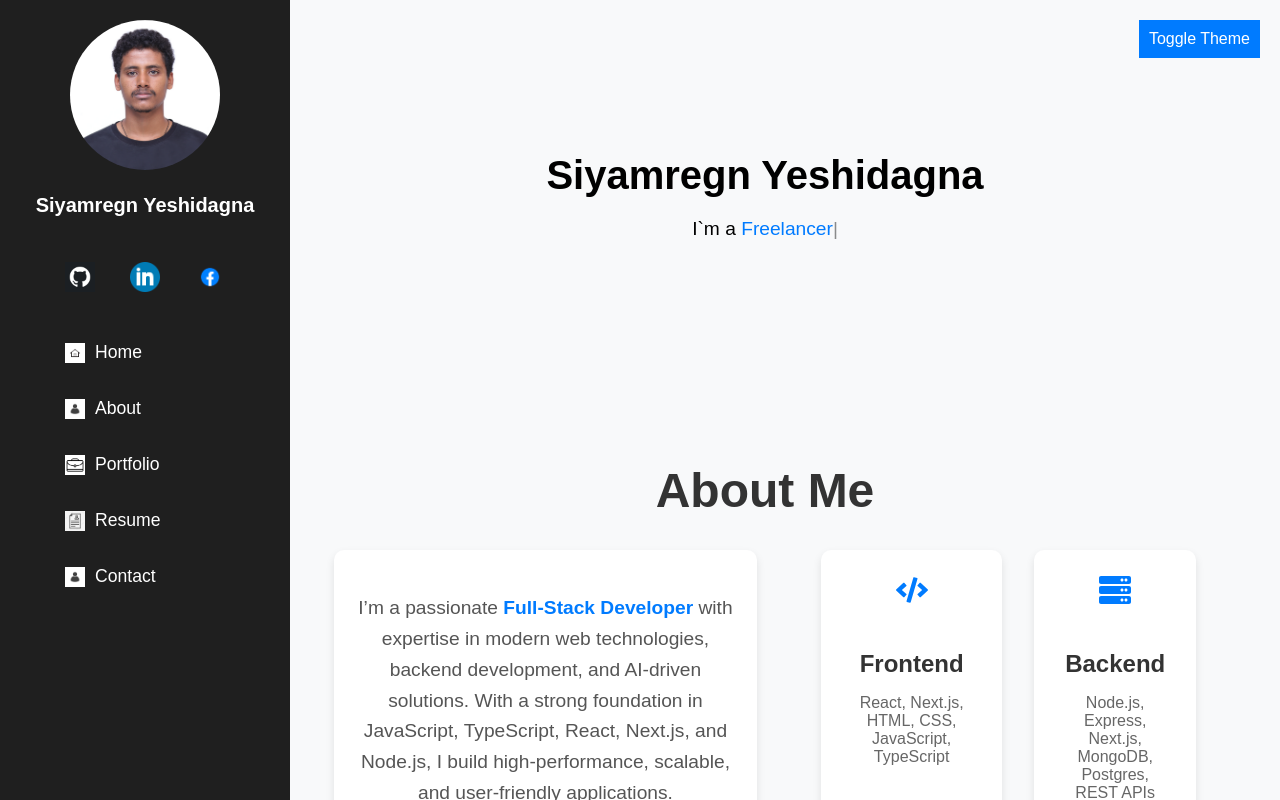
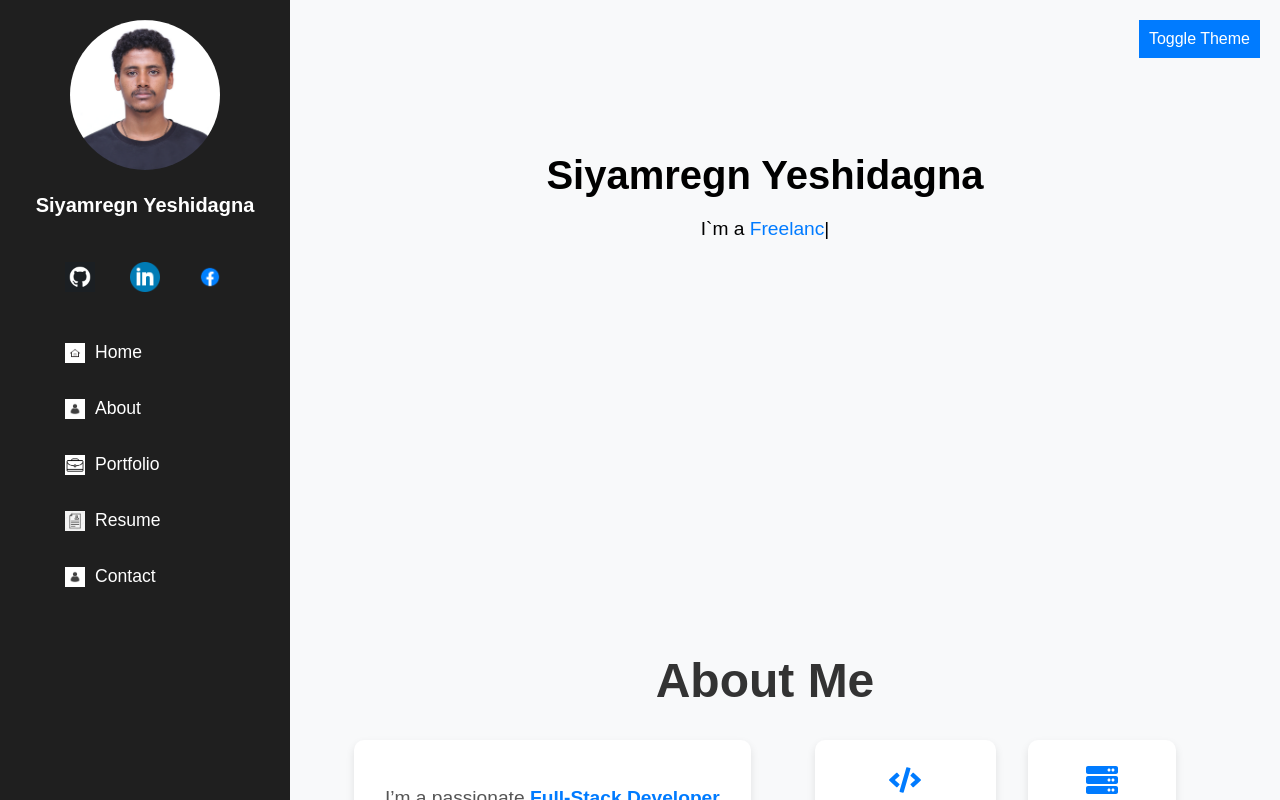
Before and after one commit to siyamregn777/portfolio, a Next.js app: page / in a window 1280 px wide. Shown: the top 800 px of the page. Built offline with nearby package versions, Linux system fonts and the light colour scheme.

Commit message:
add css for the abut page

```diff
--- a/src/app/about/about.css
+++ b/src/app/about/about.css
@@ -2,6 +2,8 @@
 .about.section {
   padding: 4rem 1rem;
   background-color: #f9f9f9;
+  margin-top: 190px;
+  margin-right: 0%;
 }
 
 .container {
--- a/src/app/globals.css
+++ b/src/app/globals.css
@@ -5,11 +5,19 @@ body {
   padding: 0;
   transition: background-color 0.3s, color 0.3s;
 }
+/* Reset extra margins and padding */
+body, html, #root {
+  margin: 0;
+  padding: 0;
+  width: 100%;
+  overflow-x: hidden; /* Prevent horizontal overflow */
+}
 
 /* Header Container */
 .header-container {
   display: flex;
   height: 100vh; /* Full viewport height */
+  margin-right: 0%;
 }
 
 /* Header (Left Side) */
@@ -30,6 +38,7 @@ body {
 }
 
 /* Content Display (Right Side) */
+/* Content Display (Right Side) */
 .content-display {
   flex: 1; /* Take remaining space */
   padding: 20px;
@@ -37,11 +46,20 @@ body {
   margin-left: 250px; /* Offset by the width of the sidebar */
   min-height: 100vh; /* Full viewport height */
   transition: background-color 0.3s, color 0.3s;
+  width: calc(100% - 250px); /* Ensure full width minus sidebar */
+  box-sizing: border-box; /* Include padding in width calculation */
+  margin-right: 0%;
 }
 
 /* Dark Mode for Content Area */
 body.dark .content-display {
-  background-color: #121212;
+  background-color: #3e3d3d;
+  color: #fff;
+}
+
+/* Dark Mode for Content Area */
+body.dark .content-display {
+  background-color: #3e3d3d;
   color: #fff;
 }
 
--- a/src/app/portfolio/portfolio.css
+++ b/src/app/portfolio/portfolio.css
@@ -1,15 +1,23 @@
+/* Base styles */
 .portfolio.section {
   padding: 50px 0;
   background-color: #f9f9f9;
 }
 
+/* .container {
+  width: 90%;
+  max-width: 1200px;
+  margin: 0 auto;
+  text-align: center;
+} */
 .container {
   width: 90%;
   max-width: 1200px;
   margin: 0 auto;
   text-align: center;
+  padding: 0 20px; /* Add padding for better spacing */
+  box-sizing: border-box; /* Include padding in width calculation */
 }
-
 .projects-grid {
   display: grid;
   grid-template-columns: repeat(auto-fit, minmax(250px, 1fr));
@@ -52,15 +60,40 @@
   font-size: 1em;
   color: #555;
 }
+
+/* Dark mode styles */
 .portfolio.dark {
-  background-color: #121212;
-  color: #fff;
+  background-color: #444242; /* Dark background for the portfolio section */
+  color: #fff; /* Ensure all text is white in dark mode */
 }
 
+.portfolio.dark .container h2 {
+  color: #fff; /* Make the "Portfolio" heading white in dark mode */
+}
+
+.portfolio.dark .project-card {
+  background-color: #1f1f1f; /* Dark background for project cards */
+  border-color: #333; /* Darker border for project cards */
+}
+
+.portfolio.dark .project-card h3 {
+  color: #fff; /* Ensure project titles are white */
+}
+
+.portfolio.dark .project-card p {
+  color: #ccc; /* Lighter text for project descriptions */
+}
+
+.portfolio.dark .project-card:hover {
+  box-shadow: 0 10px 20px rgba(255, 255, 255, 0.1); /* Lighter shadow for dark mode */
+}
+
+/* Light mode styles */
 .portfolio.light {
   background-color: #f8f9fa;
   color: #333;
 }
+
 /* Responsive Styles */
 @media (max-width: 768px) {
   .projects-grid {
--- a/src/app/resume/page.tsx
+++ b/src/app/resume/page.tsx
@@ -1,10 +1,15 @@
-'use client'
+'use client';
+
 import React from 'react';
 import './resume.css';
+import { useTheme } from '@/context/ThemeContext'; // Import the useTheme hook
 
 export default function Resume() {
+  const { theme } = useTheme(); // Access the theme state
+
   return (
-    <section id="resume" className="resume section">
+
+    <section id="resume" className={`resume section ${theme === 'dark' ? 'dark' : 'light'}`}>
       <div className="container">
         <h2>Resume</h2>
         <div className="pdf-container">
--- a/src/app/resume/resume.css
+++ b/src/app/resume/resume.css
@@ -1,3 +1,4 @@
+/* Base styles */
 .resume.section {
   padding: 50px 0;
   background-color: #f9f9f9;
@@ -30,6 +31,27 @@ iframe {
   height: 600px;
 }
 
+/* Dark mode styles */
+.resume.dark {
+  background-color: #463d3d; /* Dark background for the resume section */
+  color: #fff; /* Ensure all text is white in dark mode */
+}
+
+.resume.dark h2 {
+  color: #fff; /* Ensure the heading is white in dark mode */
+}
+
+.resume.dark .pdf-container {
+  border-color: #333; /* Darker border for the PDF container */
+  box-shadow: 0 4px 8px rgba(255, 255, 255, 0.1); /* Lighter shadow for dark mode */
+}
+
+/* Light mode styles */
+.resume.light {
+  background-color: #f8f9fa;
+  color: #333;
+}
+
 /* Responsive Design */
 @media (max-width: 768px) {
   .pdf-container {
```
Also changed, not shown: src/app/page.css (indentation only).
